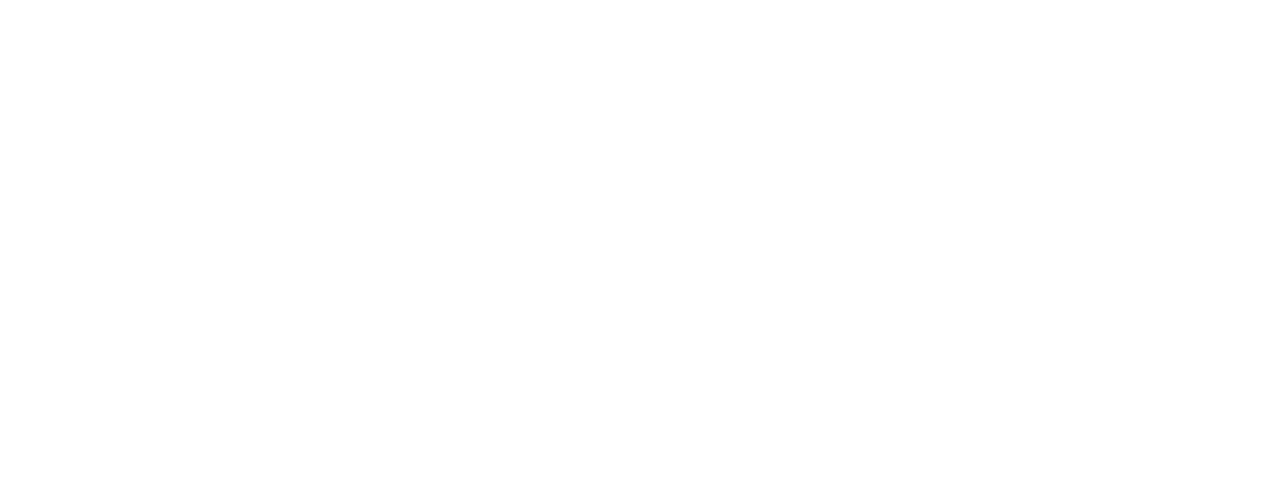
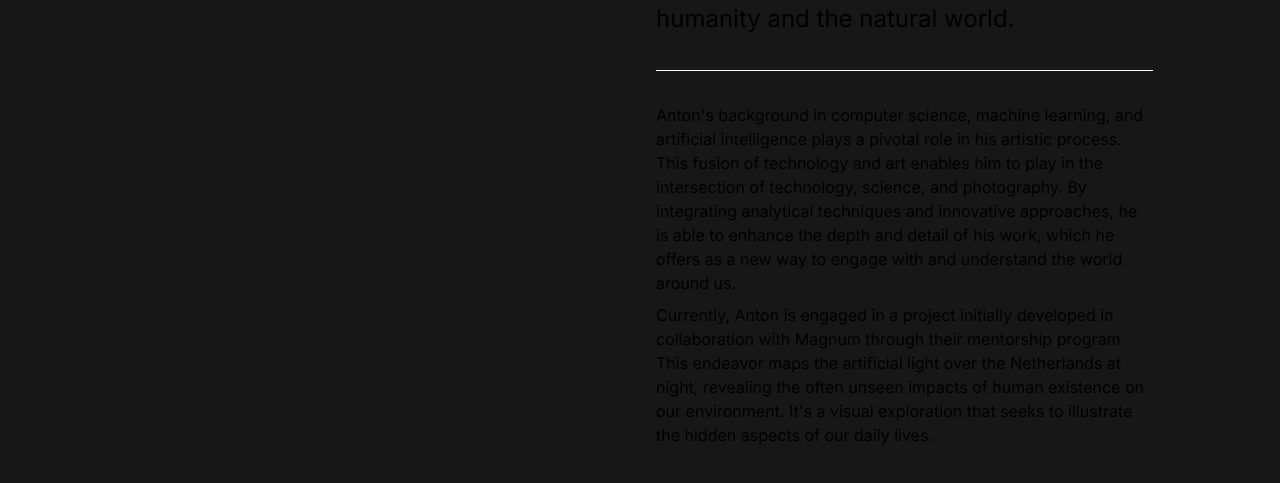
Before and after one commit to manonja/ab-photos, a Next.js app: page /about in a window 1280 px wide. Before the commit this address had no page. Shown: the part 567-1050 px from the top of the page. Before the commit the page ends 944 px from the top, so only its background shows below. Built offline with nearby package versions, Linux system fonts and the light colour scheme.

Commit message:
feat - add about page with text and layout adjustments

```diff
--- /dev/null
+++ b/src/app/about/page.tsx
@@ -0,0 +1,40 @@
+import BackgroundImage from "@/app/work/components/backgroundImage";
+
+export default function About() {
+    return (
+            <main className="flex min-h-screen flex-col items-center p-6">
+
+            <div className="flex w-full relative justify-center py-[6%] px-[2%] mx-auto ">
+                <div className="flex flex-wrap gap-4 md:flex-nowrap"> {/* Flex container with wrapping enabled */}
+                    <div className="flex-none w-full md:w-1/2 md:flex-initial"> {/* Column for the image */}
+                        <img src="https://assets.bossenbroek.photo/DSC_6535.jpg" alt="Anton Bossenbroek" className="w-[80%] h-auto"/>
+                    </div>
+                    <div className="flex-1 w-full md:w-1/2"> {/* Column for text content */}
+                        <h2 className="text-2xl leading-relaxed mt-4 max-w-[90%] md:mt-0">Anton Bossenbroek is a
+                            landscape photographer based in Turin, Italy. Anton's work is a continuous exploration of
+                            the complex relationship between nature and human influence. Using the expansive canvas of
+                            large-format photography, he delves into environmental and climate-related subjects,
+                            striving to unveil the subtle and complex interactions between humanity and the natural
+                            world.</h2> {/* Subtitle */}
+                        <div className="my-8 h-px bg-white w-full max-w-[90%]"/>
+                        <p className="mt-2 text-base leading-normal max-w-[90%]"> {/* Paragraph */}
+                            Anton's background in computer science, machine learning, and artificial intelligence plays
+                            a pivotal role in his artistic process. This fusion of technology and art enables him to
+                            play in the intersection of technology, science, and photography. By integrating analytical
+                            techniques and innovative approaches, he is able to enhance the depth and detail of his
+                            work, which he offers as a new way to engage with and understand the world around us.
+                        </p>
+                        <p className="mt-2 text-base leading-normal max-w-[90%]"> {/* Paragraph */}
+                            Currently, Anton is engaged in a project initially developed in collaboration with Magnum
+                            through their mentorship program. This endeavor maps the artificial light over the
+                            Netherlands at night, revealing the often unseen impacts of human existence on our
+                            environment. It's a visual exploration that seeks to illustrate the hidden aspects of our
+                            daily lives.
+                        </p>
+                    </div>
+                </div>
+            </div>
+            </main>
+
+    )
+}
--- a/src/app/layout.tsx
+++ b/src/app/layout.tsx
@@ -21,7 +21,6 @@
     <main className="flex min-h-screen flex-col items-center justify-between p-6">
       <Navbar/>
       {children}
-
     </main>
    </body>
 
--- a/src/app/page.tsx
+++ b/src/app/page.tsx
@@ -4,8 +4,8 @@
 export default function Home() {
   return (
       <>
-        <BackgroundImage slug="7-rad"/>
-        <WorkList/>
+              <BackgroundImage slug="7-rad"/>
+              <WorkList/>
       </>
   );
 }
--- a/src/app/work/[slug]/page.tsx
+++ b/src/app/work/[slug]/page.tsx
@@ -4,6 +4,8 @@
 
 export default function ProjectPage({ params }: { params: { slug: string } }) {
     return (
+        <main className="flex min-h-screen flex-col justify-between items-center p-6">
             <BackgroundImage slug={params.slug}/>
+        </main>
     )
 }
--- a/src/app/work/components/workList.tsx
+++ b/src/app/work/components/workList.tsx
@@ -18,7 +18,7 @@
                 <div key={project.id}>
                     <Link
                         href={`/work/${project.slug || ''}`}>
-                        <h2 className={`group p-2 bg-black text-white px-5 relative transition-colors hover:bg-white hover:text-black align-middle m-2 text-4xl font-semibold`}>{project.title}</h2> </Link>
+                        <h2 className={`group p-2 bg-black text-white px-5 relative transition-colors hover:bg-fuchsia-500 hover:text-black align-middle m-2 text-4xl font-semibold`}>{project.title}</h2> </Link>
                 </div>
             ))}
         </div>
```
